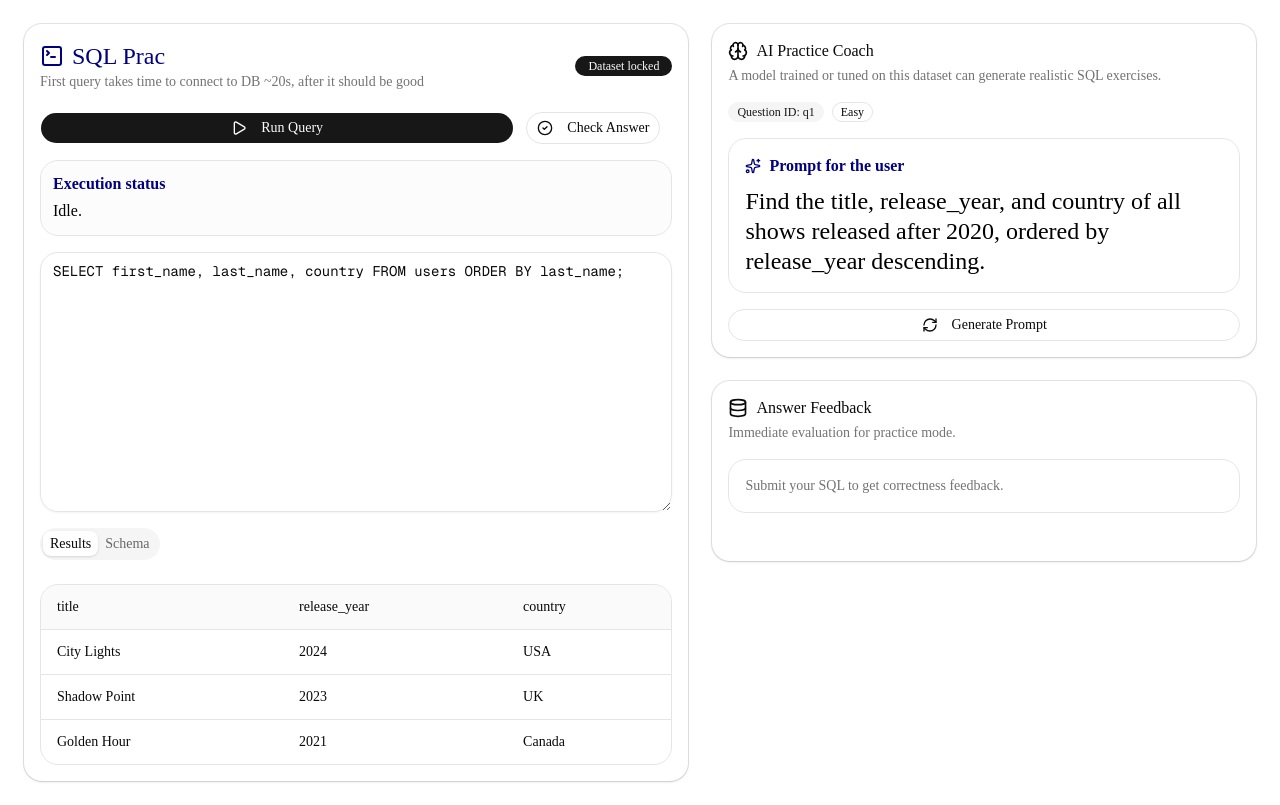
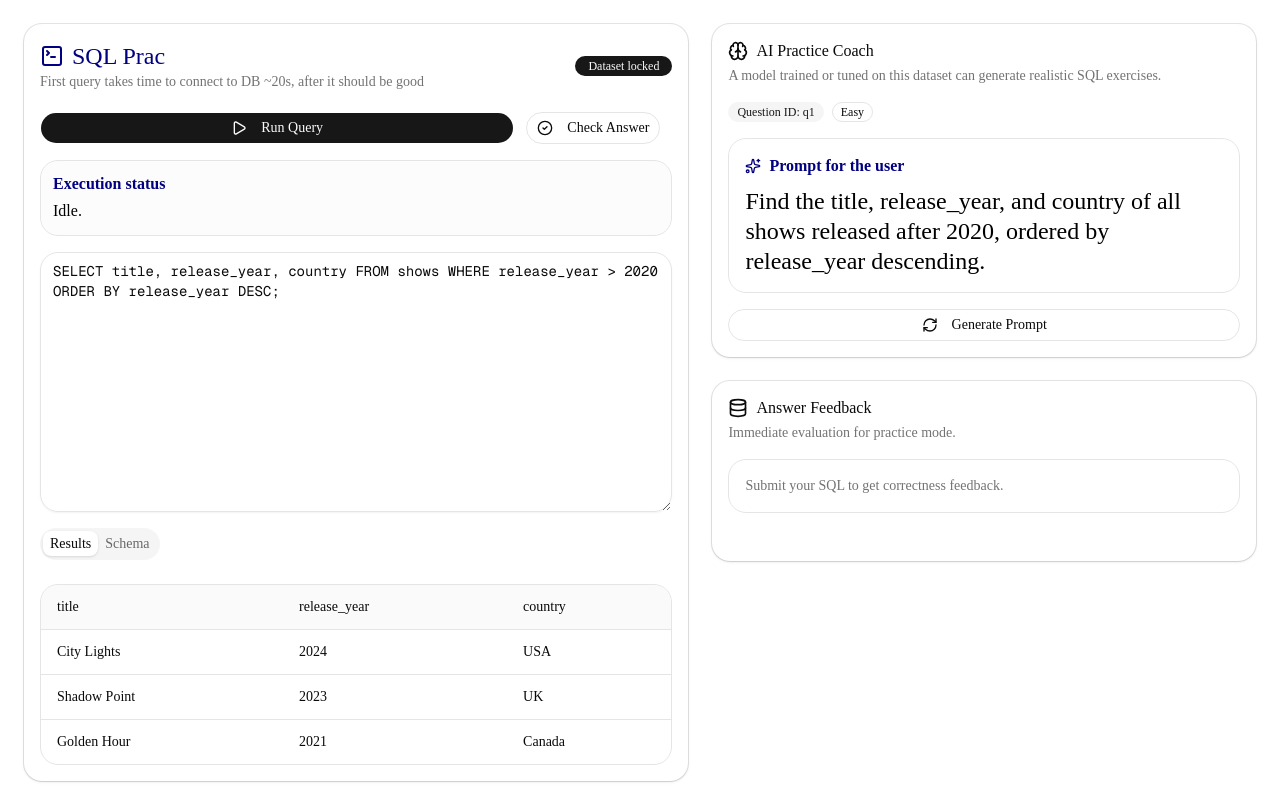
Before and after one commit to NotAFan1/sqlprac, a Next.js app in the folder web/: page / in a window 1280 px wide. Built offline with nearby package versions, Linux system fonts and the light colour scheme; no server answers.

Commit message:
fixed og question preanswer

```diff
--- a/web/app/page.tsx
+++ b/web/app/page.tsx
@@ -196,7 +196,7 @@ function ResultTable({ rows }: { rows: Record<string, unknown>[] }) {
 
 export default function SQLPracticeUI() {
   const [sql, setSql] = useState(
-    "SELECT first_name, last_name, country FROM users ORDER BY last_name;"
+    "SELECT title, release_year, country FROM shows WHERE release_year > 2020 ORDER BY release_year DESC;"
   );
   const [practicePrompt, setPracticePrompt] = useState(starterPrompt);
   const [queryResult, setQueryResult] = useState<Record<string, unknown>[]>(starterRows);
```
